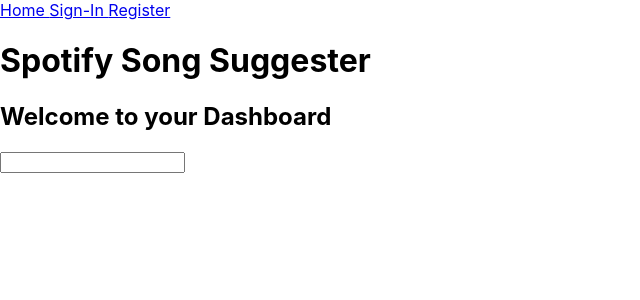
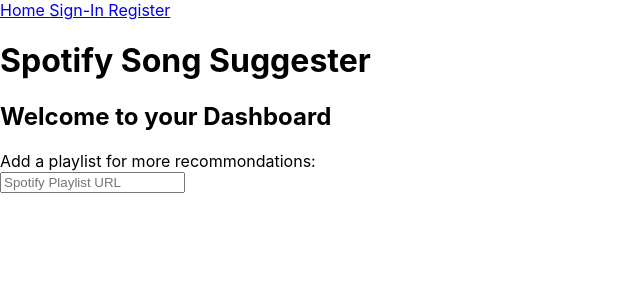
Before and after one commit to bw-spotify-song-suggester-2/React-Front-End, a React (Create React App) app in the folder spotify/: page /dashboard in a window 1280 px wide. Shown: the top 300 px of the page, without its empty margins (0-640 px from the left). Built offline with nearby package versions, Linux system fonts and the light colour scheme; no server answers; sample sign-in values are in the browser's storage.

Commit message:
Added more to the input

```diff
--- a/spotify/src/components/Dashboard.js
+++ b/spotify/src/components/Dashboard.js
@@ -16,7 +16,8 @@
             <h2>Welcome to your Dashboard</h2>
             <section>
                 <form>
-                    <input type='text' />
+                    Add a playlist for more recommondations:<br/>
+                    <input type='text' placeholder='Spotify Playlist URL'/>
                 </form>
             </section>
         </div>
```
